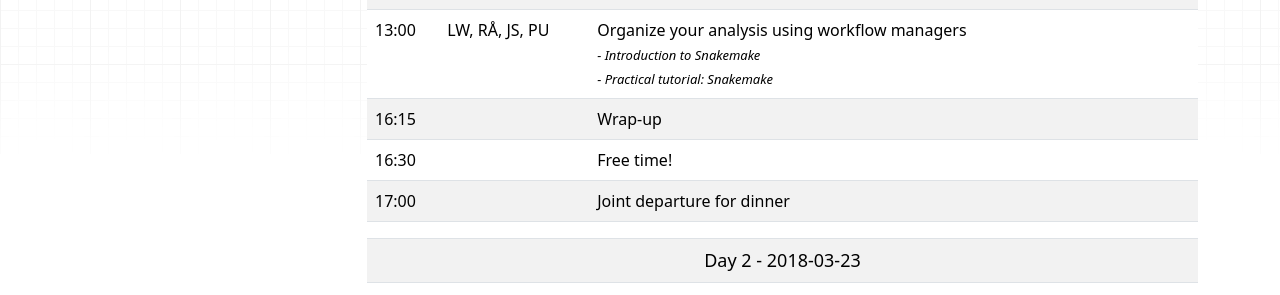
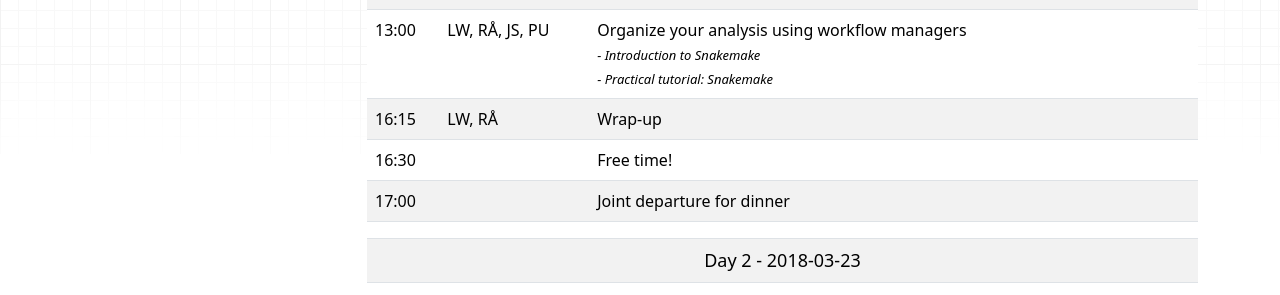
Before and after one commit to NBISweden/workshop-reproducible-research, an MkDocs documentation site: the page built from docs/schedule.md, in a window 1280 px wide and 900 px high, scrolled down 350 px. Shown: the part 152-447 px from the top of the window. Built offline with MkDocs 1.6.1, drawn with Linux system fonts in a browser that asks for light colours; nearby versions of some CDN libraries; old or Windows-style settings are respelled for this version of MkDocs.

Commit message:
add teacher info to wrapup

```diff
--- a/docs/schedule.md
+++ b/docs/schedule.md
@@ -56,7 +56,7 @@
   </tr>
   <tr>
     <td> <font size="3"> 16:15 </td>
-    <td> </td>
+    <td> LW, RÅ </td>
     <td> <font size="3"> Wrap-up </td>
   </tr>
   <tr>
```
